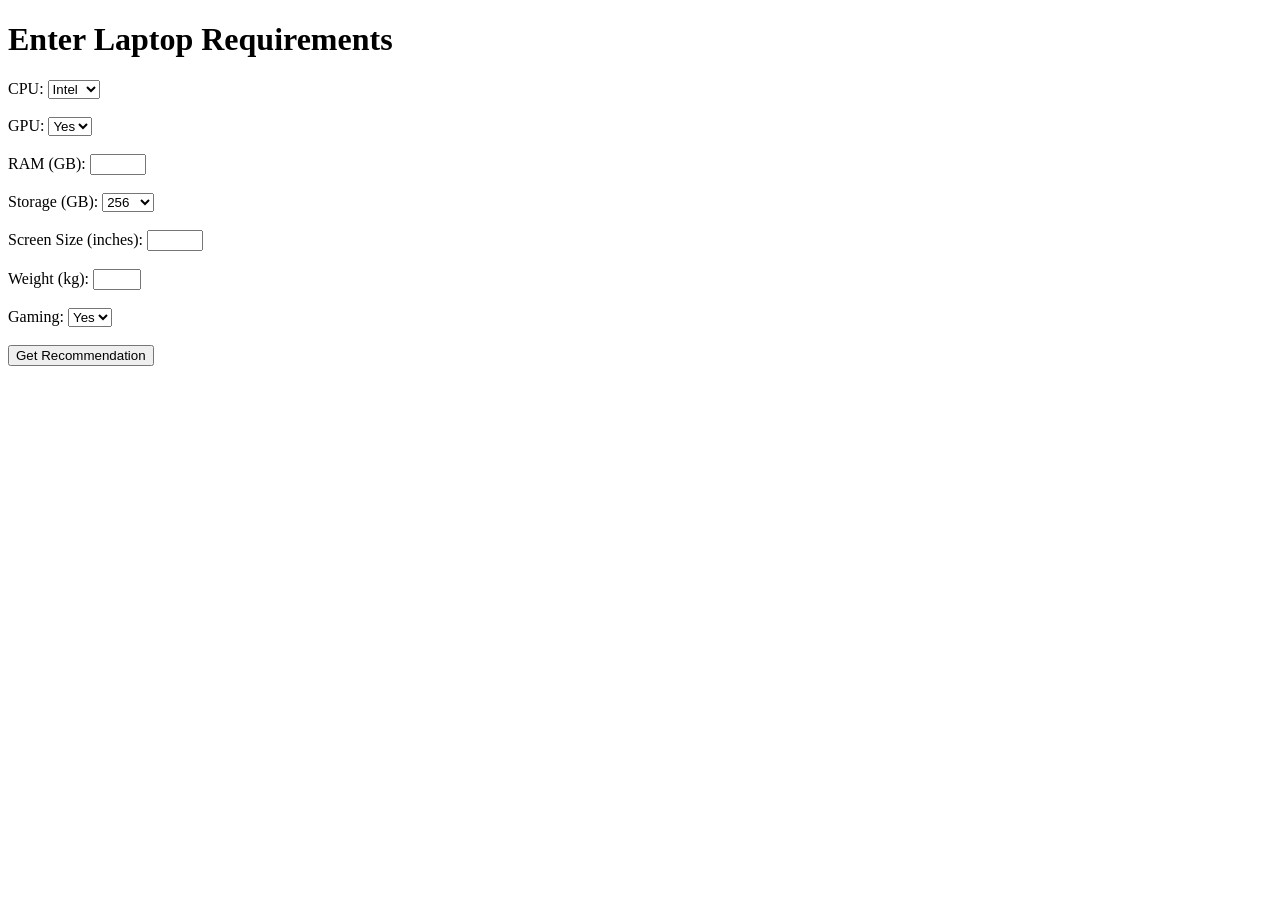
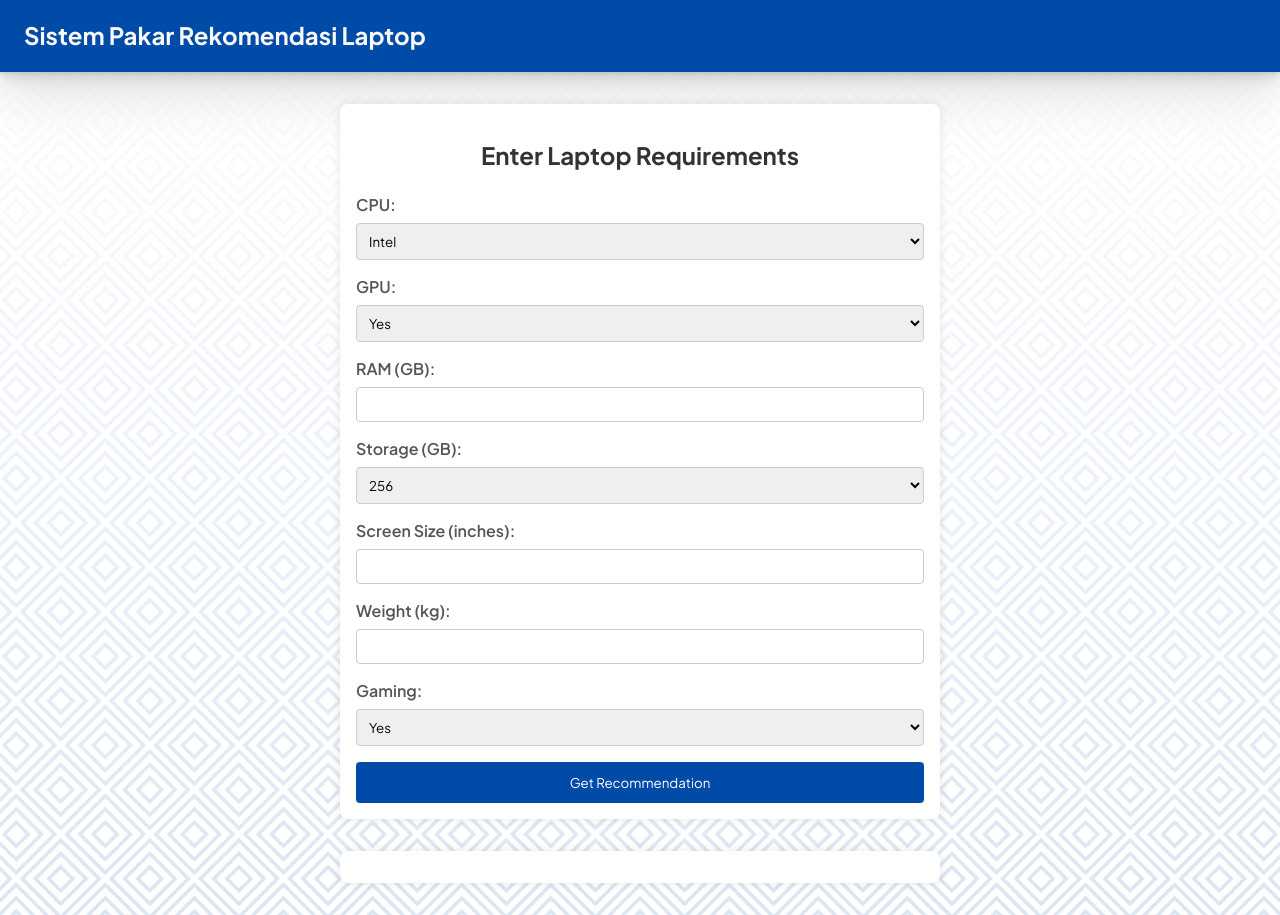
Before and after one commit to Anggitihsan/final-project-expert-system, a website: page index.html in a window 1280 px wide. Before the commit the page ends 800 px from the top, so only its background shows below. Drawn offline with Linux system fonts and the light colour scheme.

Commit message:
melakukan styling

```diff
--- a/index.html
+++ b/index.html
@@ -4,47 +4,46 @@
     <meta charset="UTF-8">
     <meta name="viewport" content="width=device-width, initial-scale=1.0">
     <title>Laptop Recommendation</title>
+    <link rel="stylesheet" href="style.css" />
 </head>
 <body>
-    <h1>Enter Laptop Requirements</h1>
-    <form id="laptopForm">
-        <label for="cpu">CPU:</label>
-        <select id="cpu" name="cpu" required>
+    <header>
+        <h1>Sistem Pakar Rekomendasi Laptop</h1>
+    </header>
+    <section id="form-container" class="container">
+        <h2 class="container-header">Enter Laptop Requirements</h2>
+        <form id="laptopForm" class="form">
+            <label for="cpu" class="form-label">CPU:</label>
+            <select id="cpu" name="cpu" class="form-input" required>
                 <option value="Intel">Intel</option>
                 <option value="AMD">AMD</option>
-        </select><br><br>
-
-        <label for="gpu">GPU:</label>
-        <select id="gpu" name="gpu" required>
+            </select>
+            <label for="gpu" class="form-label">GPU:</label>
+            <select id="gpu" name="gpu" class="form-input" required>
                 <option value="Yes">Yes</option>
                 <option value="No">No</option>
-        </select><br><br>
-
-        <label for="ram">RAM (GB):</label>
-        <input type="number" id="ram" name="ram" min="4" max="16" required><br><br>
-
-        <label for="storage">Storage (GB):</label>
-        <select id="storage" name="storage" required>
+            </select>
+            <label for="ram" class="form-label">RAM (GB):</label>
+            <input type="number" id="ram" name="ram" class="form-input" min="4" max="16" required>
+            <label for="storage" class="form-label">Storage (GB):</label>
+            <select id="storage" name="storage" class="form-input" required>
                 <option value="256">256</option>
                 <option value="512">512</option>
                 <option value="1000">1000</option>
-        </select><br><br>
-
-        <label for="ukuran_layar">Screen Size (inches):</label>
-        <input type="number" id="ukuran_layar" name="ukuran_layar" min="10" max="16" required><br><br>
-
-        <label for="berat">Weight (kg):</label>
-        <input type="number" id="berat" name="berat" min="1" max="4" required><br><br>
-
-        <label for="gaming">Gaming:</label>
-        <select id="gaming" name="gaming" required>
+            </select>
+            <label for="ukuran_layar" class="form-label">Screen Size (inches):</label>
+            <input type="number" id="ukuran_layar" name="ukuran_layar" class="form-input" min="10" max="16" required>
+            <label for="berat" class="form-label">Weight (kg):</label>
+            <input type="number" id="berat" name="berat" class="form-input" min="1" max="4" required>
+            <label for="gaming" class="form-label">Gaming:</label>
+            <select id="gaming" name="gaming" class="form-input" required>
                 <option value="Yes">Yes</option>
                 <option value="No">No</option>
-        </select><br><br>
-
-        <button type="submit">Get Recommendation</button>
+            </select>
+            <button type="submit" class="form-button">Get Recommendation</button>
         </form>
-    <div id="result"></div>
+    </section>
+    <div id="result" class="result"></div>
 
     <script>
         document.getElementById('laptopForm').addEventListener('submit', async function(event) {
--- /dev/null
+++ b/style.css
@@ -0,0 +1,98 @@
+@import url("https://fonts.googleapis.com/css2?family=Plus+Jakarta+Sans:ital,wght@0,200..800;1,200..800&display=swap");
+@import url("https://fonts.googleapis.com/css2?family=Abril+Fatface&family=Plus+Jakarta+Sans:ital,wght@0,200..800;1,200..800&display=swap");
+* {
+  box-sizing: border-box;
+  scroll-behavior: smooth;
+  font-family: "Plus Jakarta Sans", sans-serif;
+}
+html,
+body {
+  overflow: auto;
+  height: auto;
+  margin: 0 auto;
+  padding: 0;
+  box-sizing: border-box;
+  /* background-color: #e1dfea; */
+}
+
+body {
+  background-image: url("assets/Seamless\ Pattern\ Background.png");
+  background-repeat: no-repeat;
+  background-size: cover;
+  color: #ffffff;
+}
+
+header {
+  background-color: #004ba8;
+  color: white;
+  text-align: center;
+  padding: 4px 24px;
+  box-shadow: 0px 28px 56px 0px rgba(0, 0, 0, 0.09), 0px 11.698px 23.395px 0px rgba(0, 0, 0, 0.06),
+    0px 6.254px 12.508px 0px rgba(0, 0, 0, 0.05), 0px 3.506px 7.012px 0px rgba(0, 0, 0, 0.05),
+    0px 1.862px 3.724px 0px rgba(0, 0, 0, 0.04), 0px 0.775px 1.55px 0px rgba(0, 0, 0, 0.03);
+  height: 72px;
+}
+
+header h1 {
+  color: #fbfbfb;
+  font-size: 24px;
+  font-weight: 700;
+  text-align: left;
+}
+
+.container {
+  max-width: 600px;
+  margin: 2rem auto;
+  padding: 1rem;
+  background-color: white;
+  box-shadow: 0 0 10px rgba(0, 0, 0, 0.1);
+  border-radius: 8px;
+}
+
+.container-header {
+  text-align: center;
+  color: #333;
+  margin-bottom: 1.5rem;
+}
+
+.form {
+  display: flex;
+  flex-direction: column;
+}
+
+.form-label {
+  margin-bottom: 0.5rem;
+  color: #555;
+  font-weight: 600;
+}
+
+.form-input {
+  padding: 0.5rem;
+  margin-bottom: 1rem;
+  border: 1px solid #ccc;
+  border-radius: 4px;
+}
+
+.form-button {
+  background-color: #004ba8;
+  color: white;
+  padding: 0.75rem;
+  border: none;
+  border-radius: 4px;
+  cursor: pointer;
+}
+
+.form-button:hover {
+  background-color: #45a049;
+}
+
+.result {
+  max-width: 600px;
+  margin: 2rem auto;
+  padding: 1rem;
+  background-color: white;
+  box-shadow: 0 0 10px rgba(0, 0, 0, 0.1);
+  border-radius: 8px;
+  text-align: center;
+  color: #333;
+}
```
Also changed, not shown: assets/Seamless Pattern Background.png (added). Lines whose indentation alone changed are shown as unchanged.
